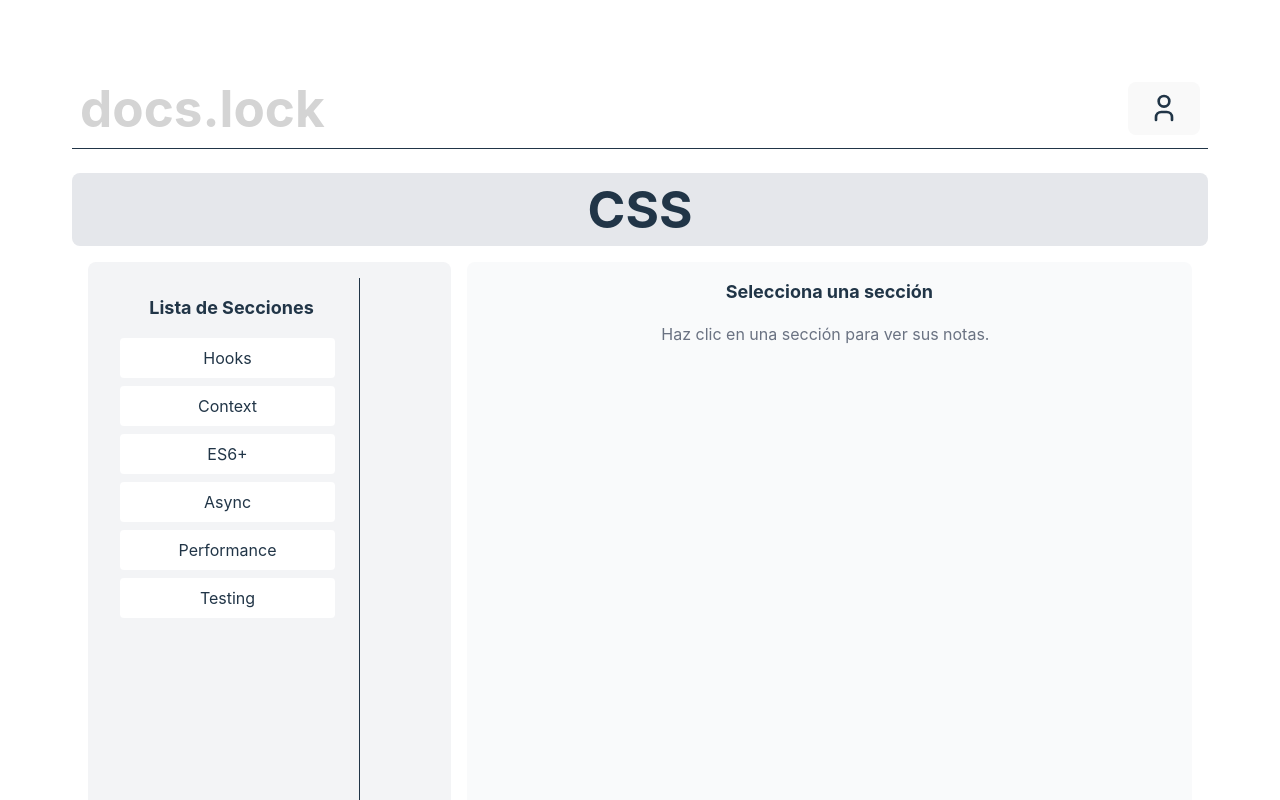
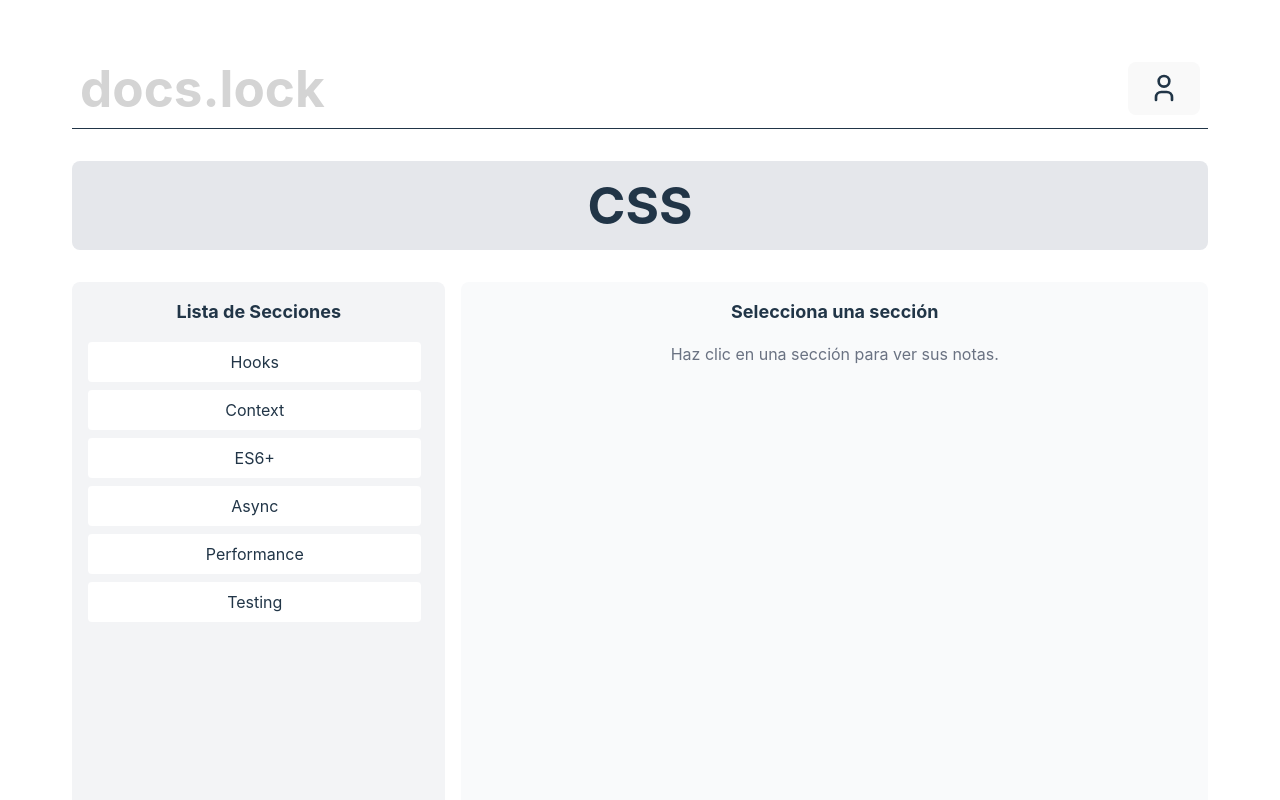
Before and after one commit to daniqss/docs-lock, a React (Vite) app in the folder client/: page /skills/CSS in a window 1280 px wide. Shown: the top 800 px of the page. Built offline with nearby package versions, Linux system fonts and the light colour scheme.

Commit message:
refactor(client): improve layout and styling in various components

```diff
--- a/client/src/components/NotesList.tsx
+++ b/client/src/components/NotesList.tsx
@@ -10,7 +10,7 @@ const SectionNotes: React.FC<SectionNotesProps> = ({ selectedSection }) => {
           ? `Notas de ${selectedSection.name}`
           : "Selecciona una sección"}
       </h2>
-      <div className="overflow-auto h-[85vh] space-y-2 pr-2">
+      <div className="overflow-auto h-[85vh] space-y-2">
         {selectedSection ? (
           selectedSection.notes.map((note, index) => (
             <div key={index} className="p-3 bg-gray-200 rounded">
--- a/client/src/components/SectionList.tsx
+++ b/client/src/components/SectionList.tsx
@@ -13,13 +13,13 @@ export default function SectionList({
   const [selectedSection, setSelectedSection] = useState<skillSection | null>(
     null
   );
+  return (
+      <div className="text-center">
+        {/* Título */}
+        <h2 className="text-lg font-bold mb-4">Lista de Secciones</h2>
 
-  return (
-    <div className="flex h-screen">
-      {/* Columna izquierda (Lista de secciones) */}
-      <aside className="w-64 bg-gray-100 p-4 border-r h-full overflow-y-auto">
-        <h2 className="text-lg font-bold mb-4">Lista de Secciones</h2>
-        <ul className="space-y-2 pr-2">
+        {/* Lista de secciones */}
+        <ul className="overflow-auto h-[85vh] space-y-2 pr-2">
           {sectionList.map((section) => (
             <li
               key={section.name}
@@ -37,7 +37,6 @@ export default function SectionList({
             </li>
           ))}
         </ul>
-      </aside>
-    </div>
+      </div>
   );
 }
--- a/client/src/pages/HomePage.css
+++ b/client/src/pages/HomePage.css
@@ -1,7 +1,7 @@
 #root {
   width: 100vw;  /* Ocupar todo el ancho de la pantalla */
   height: 100vh; /* (Opcional) Ocupar toda la altura de la pantalla */
-  margin: 20px 40px 0; /* Arriba: 20px, Izquierda/Derecha: 40px, Abajo: 0 */
+  margin: 0 40px 0; /* Arriba: 20px, Izquierda/Derecha: 40px, Abajo: 0 */
   padding: 2rem;
   text-align: center;
 }
--- a/client/src/pages/HomePage.tsx
+++ b/client/src/pages/HomePage.tsx
@@ -12,7 +12,7 @@ function HomePage() {
     <>
       <Header />
       <main>
-        <div className="p-4 grid grid-cols-4 gap-4">
+        <div className="p-4 grid grid-cols-4 gap-4 mt-16 mb-12">
           {skills.map((skill, index) => (
             <SkillBox key={index} name={skill} />
           ))}
--- a/client/src/pages/SkillPage.tsx
+++ b/client/src/pages/SkillPage.tsx
@@ -24,15 +24,16 @@ function SkillPage() {
   return (
     <>
       <Header />
-      <main className="mt-6 mb-12">
-        <h1 className="w-full text-3xl font-bold text-center mt-1 mb-4 bg-gray-200 py-2 rounded-lg">
-          {skill}
-        </h1>
+      <main className="mt-8 mb-12">
+      <h1 className="w-full text-3xl font-bold text-center mt-0 mb-8 bg-gray-200 py-4 rounded-lg">
+        {skill}
+      </h1>
+
 
         {/* main container */}
-        <section className="flex flex-1 gap-4 px-4">
+        <section className="flex flex-1 gap-4">
           {/* left column */}
-          <section className="w-1/3 bg-gray-100 p-4 rounded-lg">
+          <section className="w-1/3 bg-gray-100 p-4 rounded-lg items-center">
             <SectionList
               sectionList={sections}
               handleClick={(section) => {
```
Also changed, not shown: client/src/mocks.ts (line endings or trailing spaces).
